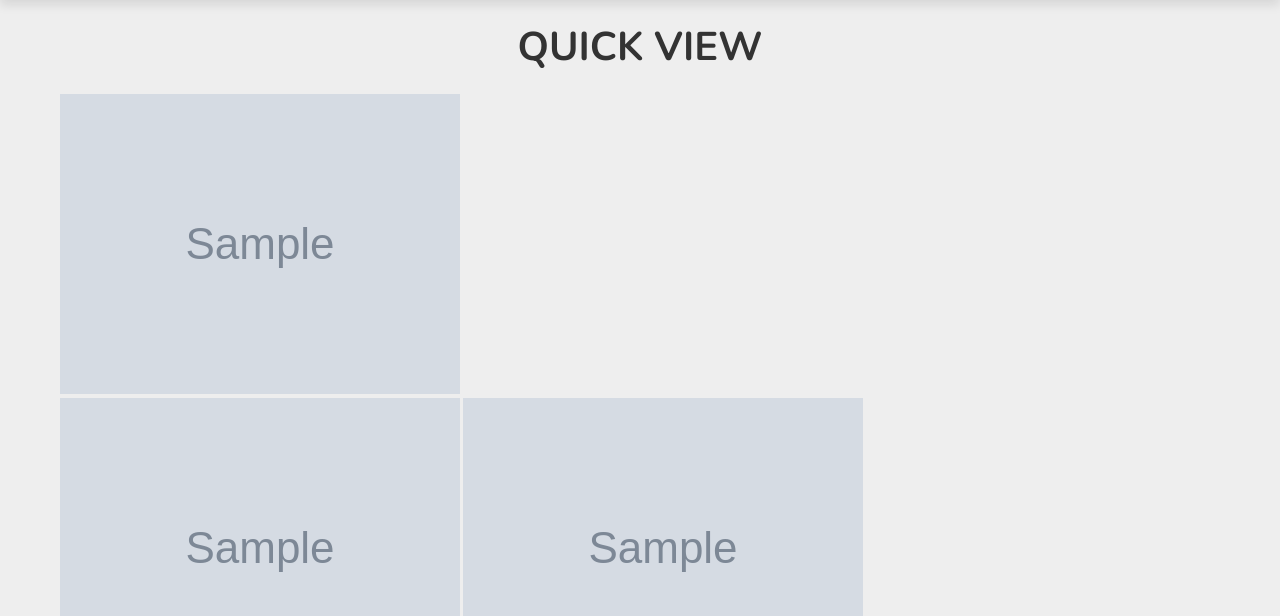
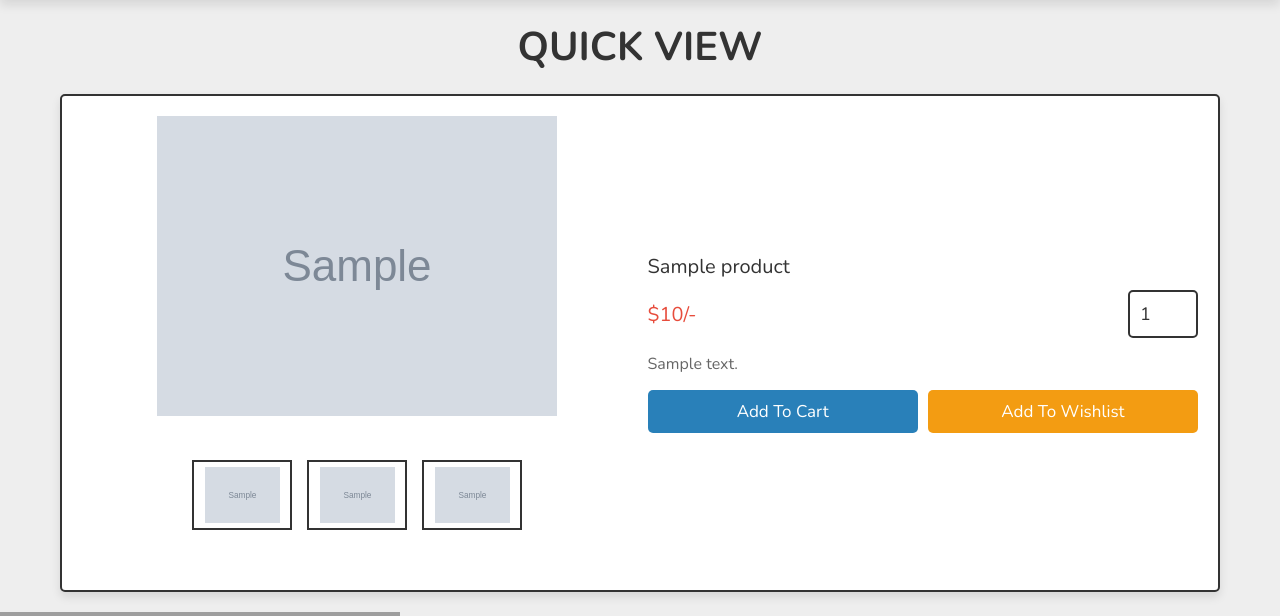
Before and after one commit to Mr-Khandelwal/AbraKaDabra, a PHP site: page /quick_view.php?pid=1 in a window 1280 px wide. Shown: the part 74-690 px from the top of the page. Run offline with PHP 8.4, Linux system fonts and the light colour scheme; tables that the repository leaves empty or names only in its code hold one stand-in row (values such as "Sample post"); grey boxes marked "Sample" are stand-in pictures; some libraries are stand-ins or nearby versions; grey boxes are pictures that could not be loaded.

Commit message:
prodcss commit

```diff
--- a/css/style.css
+++ b/css/style.css
@@ -189,9 +189,7 @@ section{
     color:var(--main-color);
     text-decoration: underline;
  }
-
-
- .header .flex .icons > *{
+  .header .flex .icons > *{
     margin-left: 1rem;
     font-size: 2.5rem;
     cursor: pointer;
@@ -321,306 +319,305 @@ section{
     color:var(--black);
     user-select: none;
  }
+ .home-products .slide{
+   position: relative;
+   padding:2rem;
+   border-radius: .5rem;
+   border:var(--border);
+   background-color: var(--white);
+   box-shadow: var(--box-shadow);
+   margin-bottom: 5rem;
+   overflow: hidden;
+   user-select: none;
+}
 
+.home-products .slide img{
+   width: 100%;
+   height: 20rem;
+   object-fit: contain;
+   margin-bottom: 2rem;
+}
 
+.home-products .slide .name{
+   font-size: 2rem;
+   color:var(--black);
+}
 
+.home-products .slide .flex{
+   display: flex;
+   align-items: center;
+   justify-content: space-between;
+   gap:1rem;
+}
 
+.home-products .slide .flex .qty{
+   width: 7rem;
+   padding:1rem;
+   border:var(--border);
+   font-size: 1.8rem;
+   color:var(--black);
+   border-radius: .5rem;
+}
 
+.home-products .slide .flex .price{
+   margin:1rem 0;
+   font-size: 2rem;
+   color:var(--red);
+}
 
+.home-products .slide .fa-heart,
+.home-products .slide .fa-eye{
+   position: absolute;
+   top:1rem;
+   height: 4.5rem;
+   width: 4.5rem;
+   line-height: 4.2rem;
+   font-size: 2rem;
+   background-color: var(--white);
+   border:var(--border);
+   border-radius: .5rem;
+   text-align: center;
+   color:var(--black);
+   cursor: pointer;
+   transition: .2s linear;
+}
 
+.home-products .slide .fa-heart{
+   right: -6rem;
+}
 
+.home-products .slide .fa-eye{
+   left: -6rem;
+}
 
+.home-products .slide .fa-heart:hover,
+.home-products .slide .fa-eye:hover{
+   background-color: var(--black);
+   color:var(--white);
+}
 
+.home-products .slide:hover .fa-heart{
+   right: 1rem;
+}
 
+.home-products .slide:hover .fa-eye{
+   left: 1rem;
+}
 
+.quick-view form{
+   padding:2rem;
+   border-radius: .5rem;
+   border:var(--border);
+   background-color: var(--white);
+   box-shadow: var(--box-shadow);
+   margin-top: 1rem;
+}
 
+.quick-view form .row{
+   display: flex;
+   align-items: center;
+   gap:1.5rem;
+   flex-wrap: wrap;
+}
 
+.quick-view form .row .image-container{
+   margin-bottom: 2rem;
+   flex:1 1 40rem;
+}
 
+.quick-view form .row .image-container .main-image img{
+   height: 30rem;
+   width: 100%;
+   object-fit: contain;
+}
 
+.quick-view form .row .image-container .sub-image{
+   display: flex;
+   gap:1.5rem;
+   justify-content: center;
+   margin-top: 2rem;
+}
 
+.quick-view form .row .image-container .sub-image img{
+   height: 7rem;
+   width: 10rem;
+   object-fit: contain;
+   padding:.5rem;
+   border:var(--border);
+   cursor: pointer;
+   transition: .2s linear;
+}
 
+.quick-view form .flex .image-container .sub-image img:hover{
+   transform: scale(1.1);
+}
 
+.quick-view form img{
+   width: 100%;
+   height: 20rem;
+   object-fit: contain;
+   margin-bottom: 2rem;
+}
 
+.quick-view form .row .content{
+   flex:1 1 40rem;
+}
 
+.quick-view form .row .content .name{
+   font-size: 2rem;
+   color:var(--black);
+}
 
+.quick-view form .row .flex{
+   display: flex;
+   align-items: center;
+   justify-content: space-between;
+   gap:1rem;
+   margin:1rem 0;
+}
 
+.quick-view form .row .flex .qty{
+   width: 7rem;
+   padding:1rem;
+   border:var(--border);
+   font-size: 1.8rem;
+   color:var(--black);
+   border-radius: .5rem;
+}
 
+.quick-view form .row .flex .price{
+   font-size: 2rem;
+   color:var(--red);
+}
 
+.quick-view form .row .content .details{
+   font-size: 1.6rem;
+   color:var(--light-color);
+   line-height: 2;
+}
 
+.products .box-container{
+   display: grid;
+   grid-template-columns: repeat(auto-fit, 33rem);
+   gap:1.5rem;
+   justify-content: center;
+   align-items: flex-start;
+}
 
+.products .box-container .box{
+   position: relative;
+   background-color: var(--white);
+   box-shadow: var(--box-shadow);
+   border-radius: .5rem;
+   border:var(--border);
+   padding:2rem;
+   overflow: hidden;
+}
 
+.products .box-container .box img{
+   height: 20rem;
+   width: 100%;
+   object-fit: contain;
+   margin-bottom: 1rem;
+}
 
+.products .box-container .box .fa-heart,
+.products .box-container .box .fa-eye{
+   position: absolute;
+   top:1rem;
+   height: 4.5rem;
+   width: 4.5rem;
+   line-height: 4.2rem;
+   font-size: 2rem;
+   background-color: var(--white);
+   border:var(--border);
+   border-radius: .5rem;
+   text-align: center;
+   color:var(--black);
+   cursor: pointer;
+   transition: .2s linear;
+}
 
+.products .box-container .box .fa-heart{
+   right: -6rem;
+}
 
+.products .box-container .box .fa-eye{
+   left: -6rem;
+}
 
+.products .box-container .box .fa-heart:hover,
+.products .box-container .box .fa-eye:hover{
+   background-color: var(--black);
+   color:var(--white);
+}
 
+.products .box-container .box:hover .fa-heart{
+   right:1rem;
+}
 
+.products .box-container .box:hover .fa-eye{
+   left:1rem;
+}
 
+.products .box-container .box .name{
+   font-size: 2rem;
+   color:var(--black);
+}
 
+.products .box-container .box .flex{
+   display: flex;
+   align-items: center;
+   gap:1rem;
+}
 
+.products .box-container .box .flex .qty{
+   width: 7rem;
+   padding:1rem;
+   border:var(--border);
+   font-size: 1.8rem;
+   color:var(--black);
+   border-radius: .5rem;
+}
 
+.products .box-container .box .flex .price{
+   font-size: 2rem;
+   color:var(--red);
+   margin-right: auto;
+}
 
+.form-container form{
+   background-color: var(--white);
+   padding:2rem;
+   border-radius: .5rem;
+   border:var(--border);
+   box-shadow: var(--box-shadow);
+   text-align: center;
+   margin:0 auto;
+   max-width: 50rem;
+}
 
+.form-container form h3{
+   font-size: 2.5rem;
+   text-transform: uppercase;
+   color:var(--black);
+}
 
+.form-container form p{
+   font-size: 2rem;
+   color:var(--light-color);
+   margin:1.5rem 0;
+}
 
-
-
-
-
-
-
-
-
-
-
-
-
-
-
-
-
-
-
-
-
-
-
-
-
-
-
-
-
-
-
-
-
-
-
-
-
-
-
-
-
-
-
-
-
-
-
-
-
-
-
-
-
-
-
-
-
-
-
-
-
-
-
-
-
-
-
-
-
-
-
-
-
-
-
-
-
-
-
-
-
-
-
-
-
-
-
-
-
-
-
-
-
-
-
-
-
-
-
-
-
-
-
-
-
-
-
-
-
-
-
-
-
-
-
-
-
-
-
-
-
-
-
-
-
-
-
-
-
-
-
-
-
-
-
-
-
-
-
-
-
-
-
-
-
-
-
-
-
-
-
-
-
-
-
-
-
-
-
-
-
-
-
-
-
-
-
-
-
-
-
-
-
-
-
-
-
-
-
-
-
-
-
-
-
-
-
-
-
-
-
-
-
-
-
-
-
-
-
-
-
-
-
-
-
-
-
-
-
-
-
-
-
-
-
-
-
-
-
-
-
-
-
-
-
-
-
-
-
-
-
-
-
-
-
-
-
-
-
-
-
-
-
-
-
-
-
-
-
-
-
-
-
-
-
-
-
-
-
+.form-container form .box{
+   margin:1rem 0;
+   background-color: var(--light-bg);
+   padding:1.4rem;
+   font-size: 1.8rem;
+   color:var(--black);
+   width: 100%;
+   border-radius: .5rem;
+}
 
  .about .row{
     display: flex;
```
